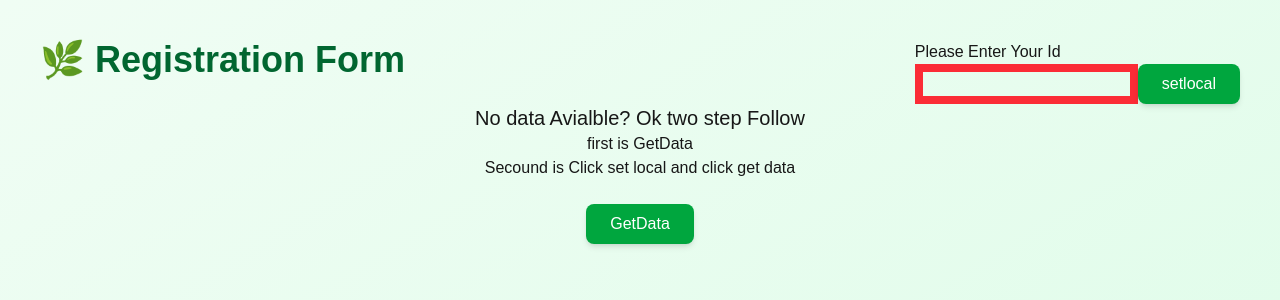
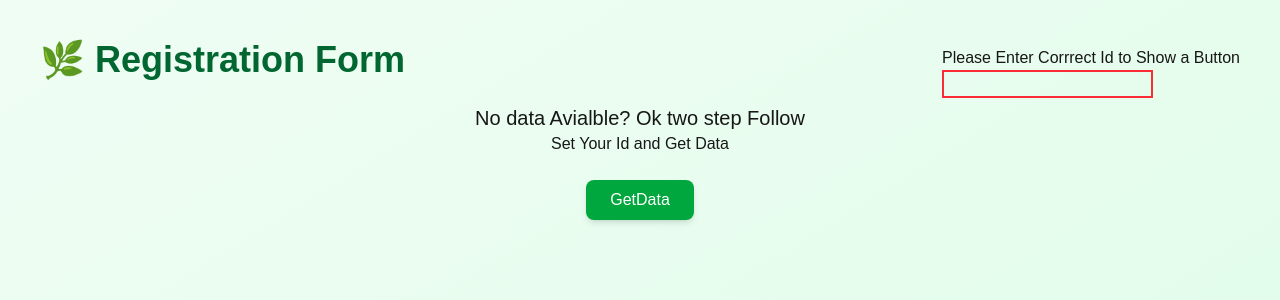
Before and after one commit to Vinayuinfo/Todo-List, a Next.js app: page / in a window 1280 px wide. Shown: the top 300 px of the page. Built offline with nearby package versions, Linux system fonts and the light colour scheme.

Commit message:
version 5

```diff
--- a/next.config.ts
+++ b/next.config.ts
@@ -2,7 +2,7 @@ import type { NextConfig } from "next";
 
 const nextConfig: NextConfig = {
   images : {
-    domains: ['reqres.in', 'dummyjson.com']
+    domains: ['reqres.in', 'dummyjson.com','images.remotePatterns', 'images.domains']
   }
 };
 
--- a/src/Components/TestApi.tsx
+++ b/src/Components/TestApi.tsx
@@ -44,6 +44,7 @@ const TestApi = () => {
   const [isOpen, setIsOpen] = useState(false);
   const [loading, setLoading] = useState(false);
   const [localSetByUser, setLocalSetByUser] = useState("");
+  const [inputValue, setInputValue] = useState("");
 
   const {
     removePassword,
@@ -81,11 +82,11 @@ const TestApi = () => {
       setView({
         image: pageview.image,
         username: pageview.username,
-        firstName: pageview.firstName, // or get from somewhere if available
+        firstName: pageview.firstName,
         lastName: pageview.lastName,
         email: pageview.email,
         phone: pageview.phone,
-        userAgent: navigator.userAgent, // if needed
+        userAgent: navigator.userAgent,
         role: pageview.role,
         address: pageview.address,
       });
@@ -102,25 +103,31 @@ const TestApi = () => {
         </div>
         <div className="flex gap-2 items-center">
           <div>
-            <p>Please Enter Your Id</p>
+            {localSetByUser !== "1559" ? (
+              <p>Please Enter Corrrect Id to Show a Button</p>
+            ) : (
+              ""
+            )}
             <input
+              value={inputValue}
               onChange={(e) => {
+                setInputValue(e.target.value);
                 setLocalSetByUser(e.target.value);
               }}
               className={
                 localSetByUser === "1559"
                   ? "border"
-                  : "border-8  border-red-500"
+                  : "border-2  border-red-500"
               }
             />
             <button
               type="submit"
               className={
                 setLocalStoragePassword
-                  ? "bg-green-600 text-white px-6 py-2 rounded-lg hover:bg-green-700 transition-all shadow-md"
+                  ? "bg-green-600 cursor-pointer disabled:cursor-not-allowed text-white px-6 py-2 rounded-lg hover:bg-green-700 transition-all shadow-md"
                   : "hidden"
               }
-              // disabled={localSetByUser === "1559"}
+              hidden={localSetByUser.trim() !== "1559"}
               onClick={() => {
                 getLocalid();
               }}
@@ -134,6 +141,7 @@ const TestApi = () => {
                 onClick={() => {
                   SetUserData([]);
                   removePassword();
+                  setInputValue("");
                 }}
                 className="cursor-pointer bg-green-600 p-2 text-white rounded-lg hover:bg-green-700 transition-all shadow-md"
               >
@@ -143,6 +151,8 @@ const TestApi = () => {
           )}
         </div>
       </div>
+
+      {/* {localSetByUser !== "1559" ? <p>Please Correct Id Enter</p> : ""} */}
 
       {userData && userData.length > 0 ? (
         <div className="overflow-x-auto rounded-xl shadow-lg bg-white">
@@ -154,7 +164,7 @@ const TestApi = () => {
                 <th className="p-3 text-left">Email</th>
                 <th className="p-3 text-left">Phone</th>
                 <th className="p-3 text-left">Address</th>
-                <th className="p-3 text-left"></th>
+                <th className="p-3 text-left">Op</th>
               </tr>
             </thead>
             <tbody>
@@ -202,8 +212,8 @@ const TestApi = () => {
       ) : (
         <div className="flex flex-col text-center">
           <p className="text-xl">No data Avialble? Ok two step Follow</p>
-          <p>first is GetData</p>
-          <p>Secound is Click set local and click get data</p>
+          {/* <p>first is GetData</p> */}
+          <p>Set Your Id and Get Data</p>
         </div>
       )}
 
--- a/src/app/Context/password.jsx
+++ b/src/app/Context/password.jsx
@@ -17,9 +17,9 @@ function UserProvider({ children }) {
     setUserPassword(value);
   }
 
-  useEffect(() => {
-    localStorage.setItem("id", "1559");
-  }, []);
+  // useEffect(() => {
+  //   localStorage.setItem("id", "1559");
+  // }, []);
 
   return (
     <UserContext.Provider
```
